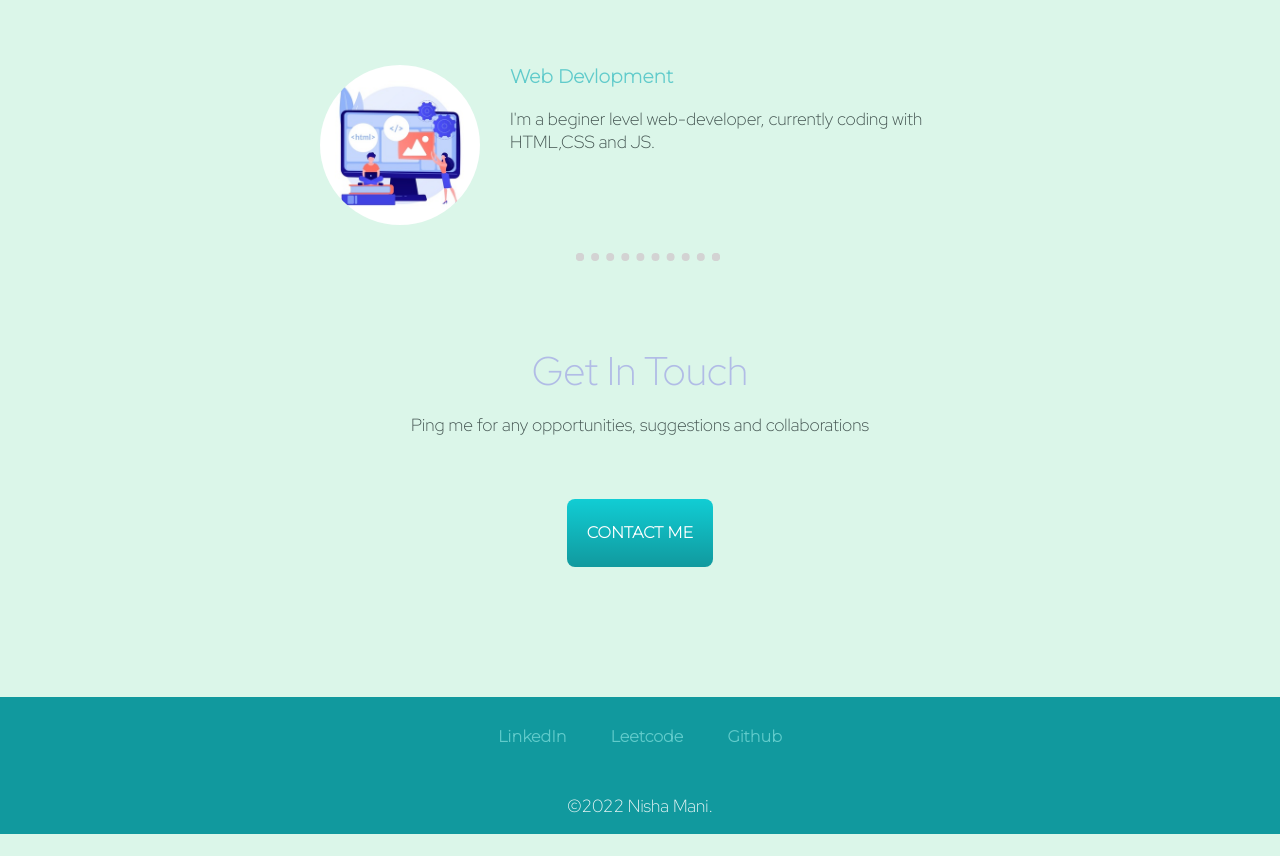
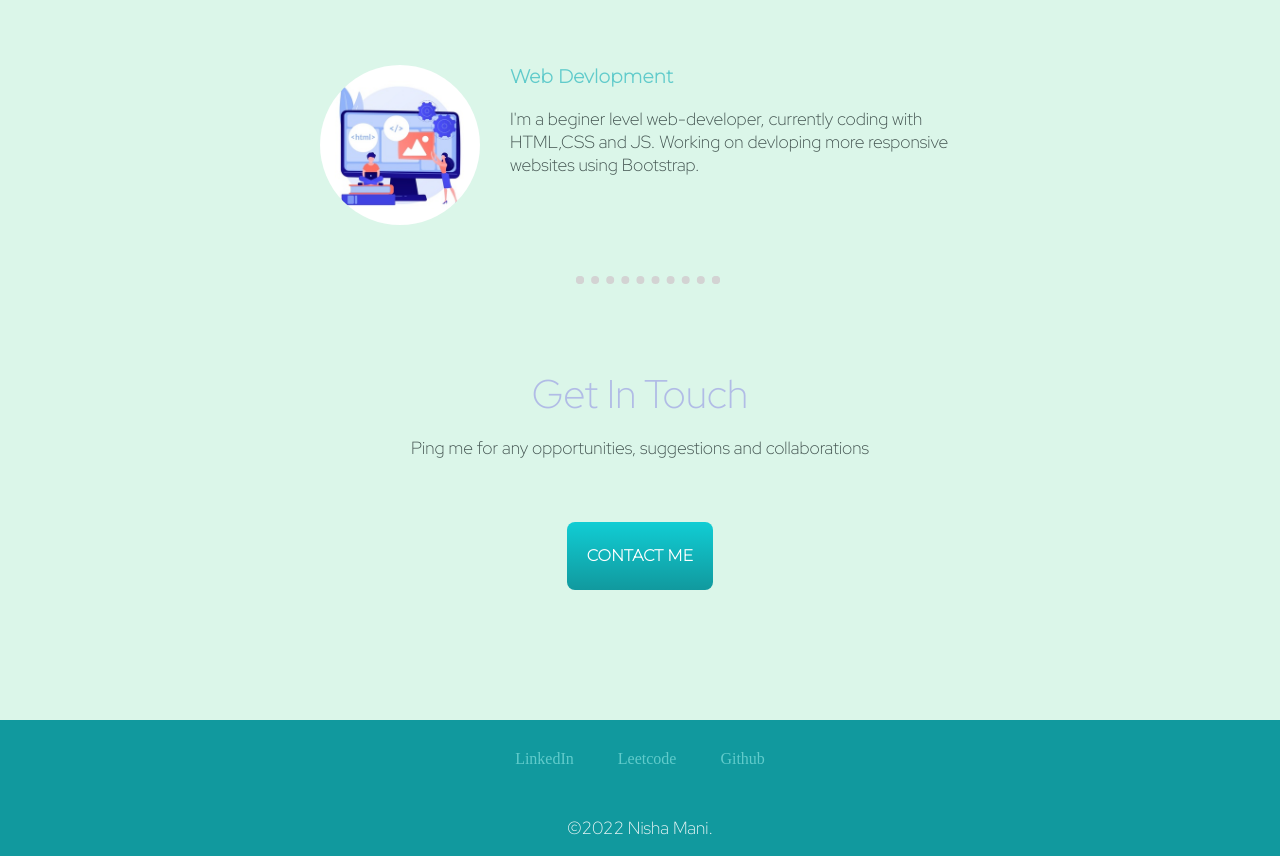
Before and after one commit to Nisha-Mani/CSS-PortfolioSite, a plain HTML site: page index.html in a window 1280 px wide. Shown: the part 1986-2842 px from the top of the page. Before the commit the page ends 2820 px from the top, so only its background shows below. Drawn offline with Linux system fonts and the light colour scheme.

Commit message:
updated index.html

```diff
--- a/index.html
+++ b/index.html
@@ -52,29 +52,23 @@
       <div class="skill-row">
         <img class="skillsImg" src="images/WebDev_Pic.jpg" alt="Web Devlopment vector">
         <h3>Web Devlopment</h3>
-        <p>I'm a beginer level web-developer, currently coding with HTML,CSS and JS. </p>
+        <p>I'm a beginer level web-developer, currently coding with HTML,CSS and JS. Working on devloping more responsive websites using Bootstrap.</p>
       </div>
     </div>
-
     <hr>
-
     <div class="contact-me">
       <h2>Get In Touch</h2>
       <p>Ping me for any opportunities, suggestions and collaborations </p>
       <a class="btn" href="mailto:nishacodes@gmail.com">CONTACT ME</a>
       <p></p>
     </div>
-
+  </div>
   <div class="bottomContainer">
     <a class="footer-link" href="https://www.linkedin.com/in/nisha-mani-3a1734186/">LinkedIn</a>
     <a class="footer-link" href="https://leetcode.com/nishacodes/">Leetcode</a>
     <a class="footer-link" href="https://github.com/Nisha-Mani">Github</a>
     <p style="color: #EAF6F6;">©2022 Nisha Mani.</p>
   </div>
-
-  </div>
-
-
 </body>
 
 </html>
```
Lines whose indentation alone changed are shown as unchanged.
